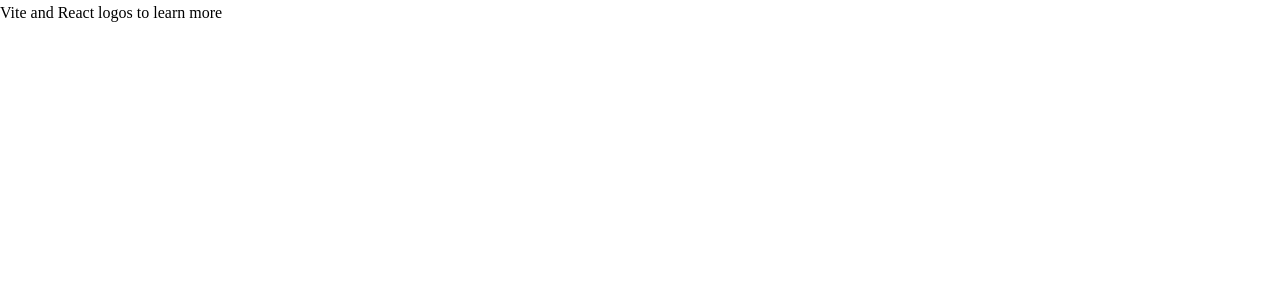
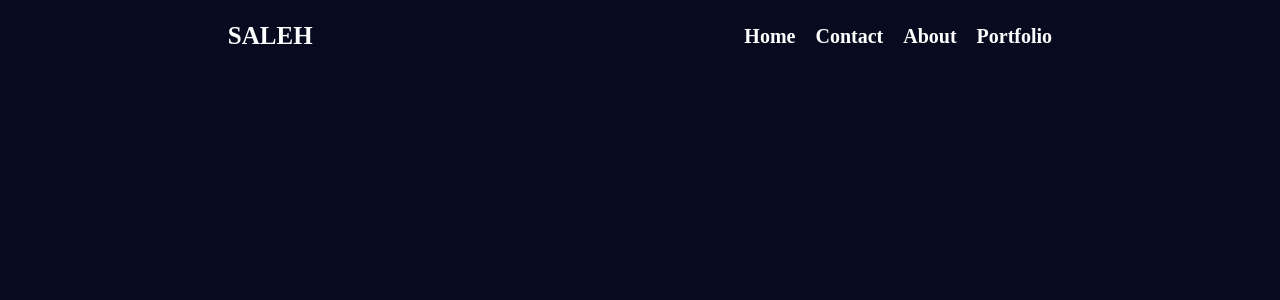
Before and after one commit to Amirsaleh2002/selfsite, a React (Vite) app: page / in a window 1280 px wide. Shown: the top 300 px of the page. Built offline with nearby package versions, Linux system fonts and the light colour scheme.

Commit message:
create navbar component and add it to dom

```diff
--- a/src/App.css
+++ b/src/App.css
@@ -0,0 +1,3 @@
+body {
+  background-color: #080b1f;
+}
--- a/src/App.jsx
+++ b/src/App.jsx
@@ -1,10 +1,11 @@
 import React from "react";
 import "./App.css";
+import Navbar from "./components/Navbar/Navbar";
 
 function App() {
   return (
     <>
-      <h1>Vite and React logos to learn more</h1>
+      <Navbar />
     </>
   );
 }
--- /dev/null
+++ b/src/components/Navbar/Navbar.css
@@ -0,0 +1,27 @@
+.navbar-container {
+  display: flex;
+  justify-content: space-around;
+  align-items: center;
+  width: 100%;
+  padding: 16px 12px;
+}
+.nav-name {
+  font-size: 2.5rem;
+  font-weight: 900;
+  color: #fff;
+}
+.right-nav {
+  display: flex;
+  justify-content: space-between;
+  align-items: center;
+  gap: 20px;
+  list-style-type: none;
+}
+.nav-item {
+  font-size: 2rem;
+  font-weight: 700;
+  color: #fff;
+}
+.nav-link {
+  text-decoration: none;
+}
--- /dev/null
+++ b/src/components/Navbar/Navbar.jsx
@@ -0,0 +1,37 @@
+import React from "react";
+
+import "./Navbar.css";
+
+function Navbar() {
+  return (
+    <div className="navbar-container">
+      <div className="left-nav">
+        <h1 className="nav-name">SALEH</h1>
+      </div>
+      <ul className="right-nav">
+        <li className="nav-item">
+          <a href="#" className="nav-link">
+            Home
+          </a>
+        </li>
+        <li className="nav-item">
+          <a href="#" className="nav-link">
+            Contact
+          </a>
+        </li>
+        <li className="nav-item">
+          <a href="#" className="nav-link">
+            About
+          </a>
+        </li>
+        <li className="nav-item">
+          <a href="#" className="nav-link">
+            Portfolio
+          </a>
+        </li>
+      </ul>
+    </div>
+  );
+}
+
+export default Navbar;
```
